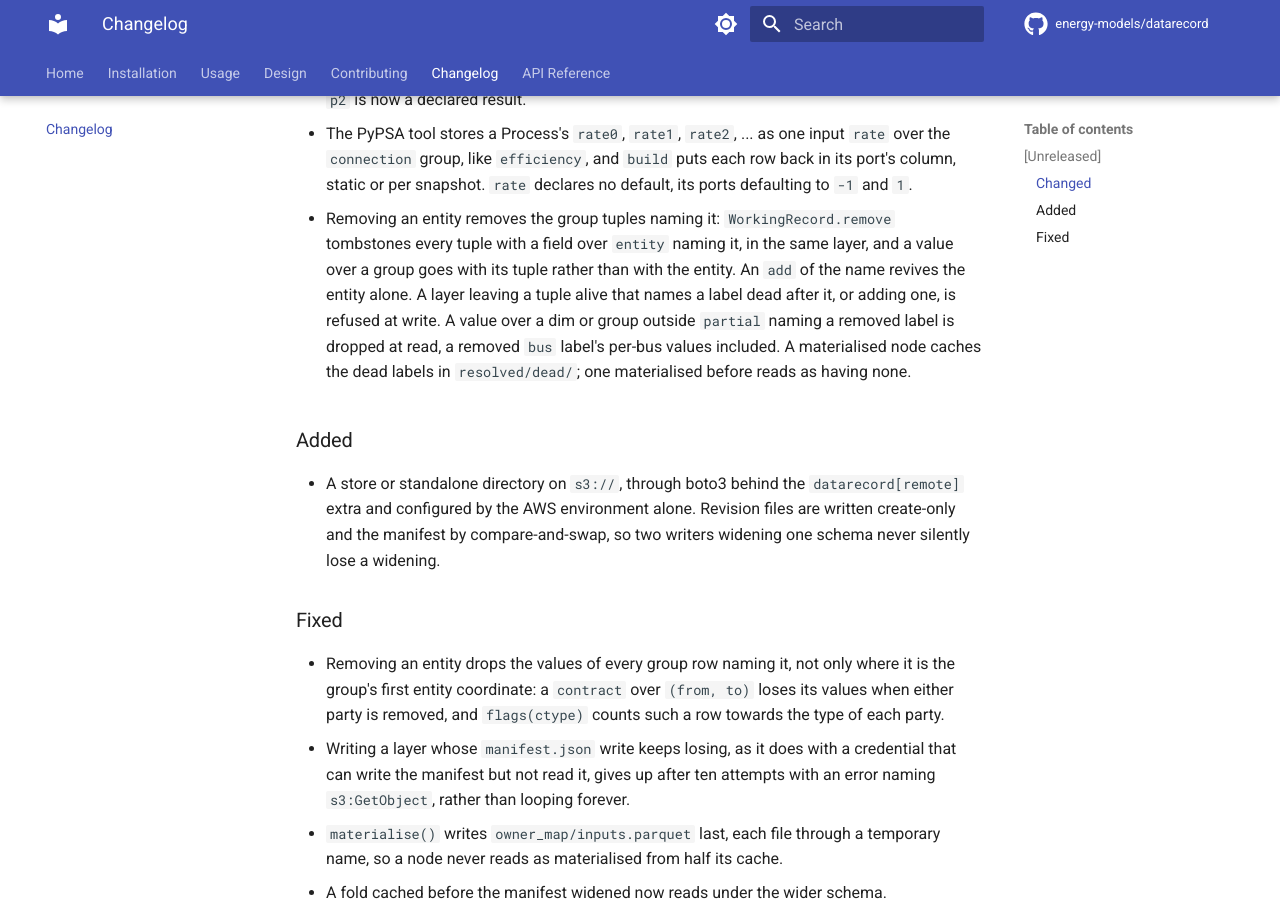
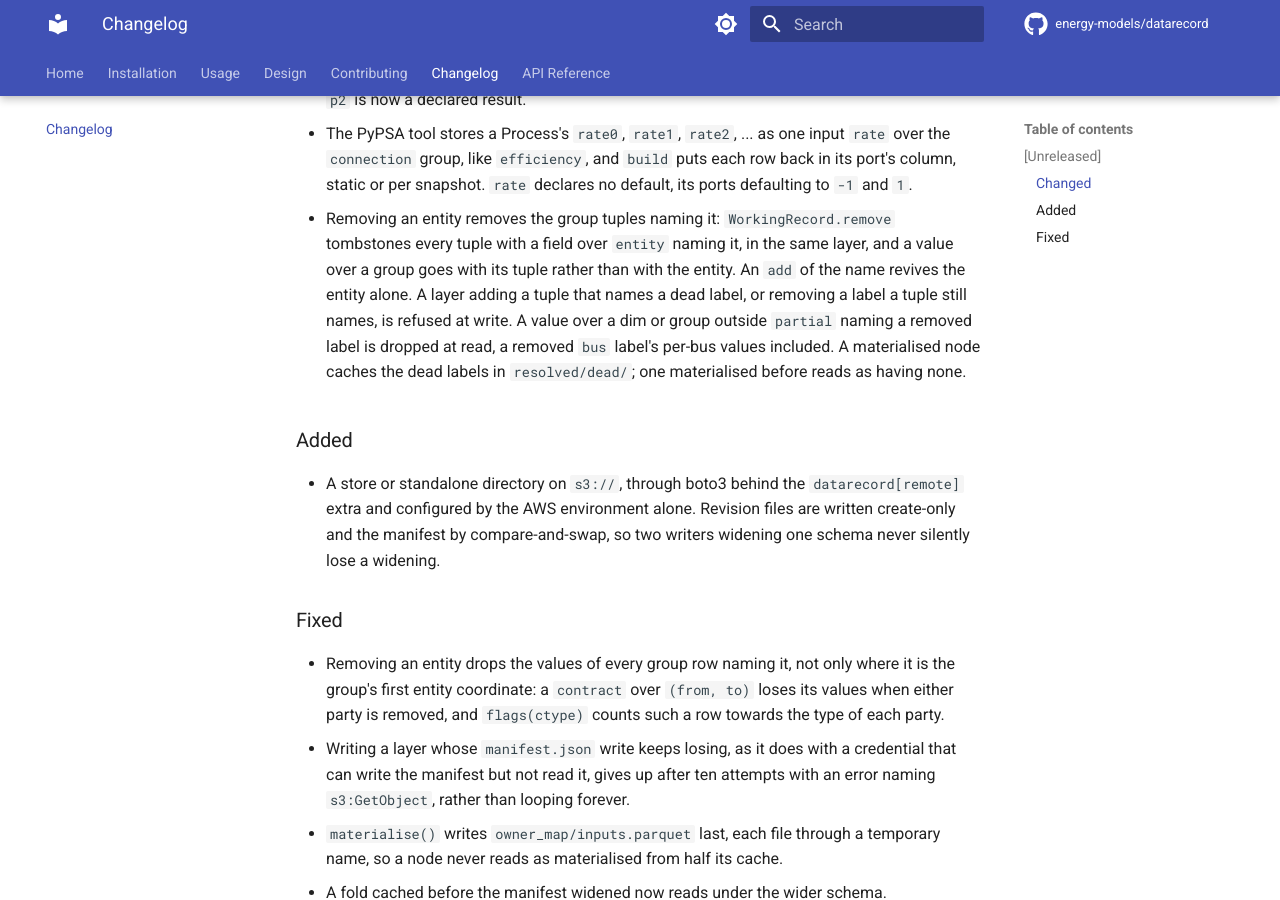
Before and after one commit to energy-models/datarecord, an MkDocs documentation site: the page built from docs/changelog.md, in a window 1280 px wide and 900 px high, scrolled down 1893 px. Built offline with MkDocs 1.6.1 and Material for MkDocs 9.7.7, drawn with Linux system fonts in a browser that asks for light colours; comment, search, counter and statistics services are not loaded.

Commit message:
docs: the writer checks what a layer does
Co-Authored-By: Claude Opus 5.5 (1M context) <noreply@anthropic.com>

```diff
--- a/CHANGELOG.md
+++ b/CHANGELOG.md
@@ -97,9 +97,9 @@ All notable changes to datarecord are documented here. The format follows
 - Removing an entity removes the group tuples naming it: `WorkingRecord.remove`
   tombstones every tuple with a field over `entity` naming it, in the same
   layer, and a value over a group goes with its tuple rather than with the
-  entity. An `add` of the name revives the entity alone. A layer leaving a
-  tuple alive that names a label dead after it, or adding one, is refused at
-  write. A value over a dim or group outside `partial` naming a removed label
+  entity. An `add` of the name revives the entity alone. A layer adding a
+  tuple that names a dead label, or removing a label a tuple still names, is
+  refused at write. A value over a dim or group outside `partial` naming a removed label
   is dropped at read, a removed `bus` label's per-bus values included. A
   materialised node caches the dead labels in `resolved/dead/`; one
   materialised before reads as having none.
```
Also changed, not shown: docs/design/layers.md (+1 -1 lines), docs/design/proposals/deletion-cascades-through-tombstones.md (+1 -1 lines).
